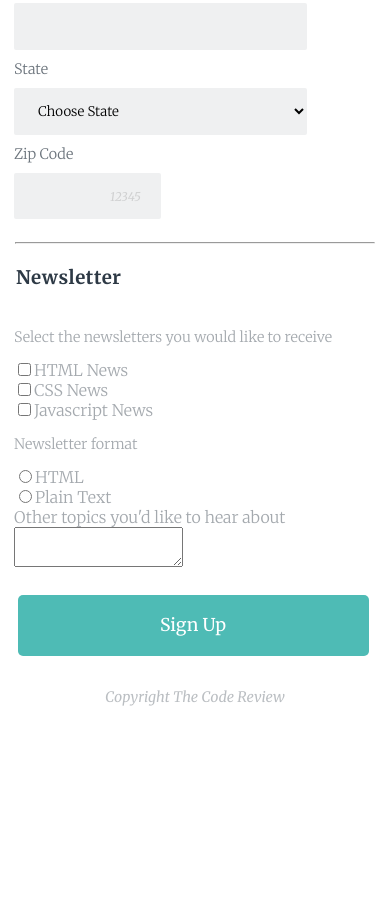
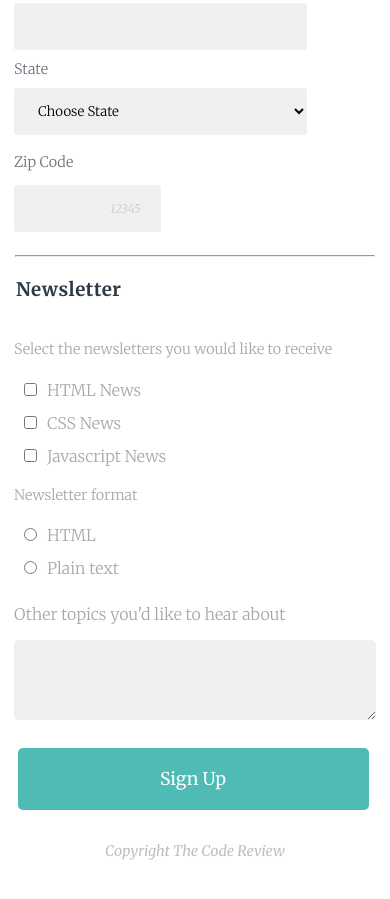
Before and after one commit to rosswilliamsdev/Online_Registration_Form, a plain HTML site: page index.html in a window 390 px wide. Shown: the part 619-1518 px from the top of the page. Before the commit the page ends 1340 px from the top, so only its background shows below. Drawn offline with Linux system fonts and the light colour scheme.

Commit message:
Last of the day
Mobile is almost 100%

```diff
--- a/index.html
+++ b/index.html
@@ -114,7 +114,7 @@
 
             <label for="html-format"><input type="radio" id="html-format" name="format">HTML</label>
 
-            <label for="plain-text"><input type="radio" id="plain-text" name="format">Plain Text</label>
+            <label for="plain-text"><input type="radio" id="plain-text" name="format">Plain text</label>
 
             <label for="other">Other topics you'd like to hear about</label>
             <textarea id="other" name="other"></textarea>
--- a/styles.css
+++ b/styles.css
@@ -90,7 +90,7 @@ input[type="tel"],
 select {
     border: none;
     background: #EFF0F1;
-    border-radius: 2px;
+    border-radius: 3px;
     width: 22em;
     height: 3.5em;
     margin: 10px 0;
@@ -139,6 +139,23 @@ input[type="radio"] {
     display: inline-block;
 }
 
+label input {
+    margin: 10px;
+}
+
+label:last-of-type {
+    margin-top: 1.25em;
+    margin-bottom: 1em;
+}
+
+textarea {
+    background: #EFF0F1;
+    border: none;
+    border-radius: 5px;
+    height: 6em;
+    width: 100%;
+}
+
 button {
     width: 90%;
     margin: 1em;
@@ -155,6 +172,7 @@ button {
 footer {
     text-align: center;
     opacity: .75;
+    margin-bottom: 200px;
 }
 
 
```
